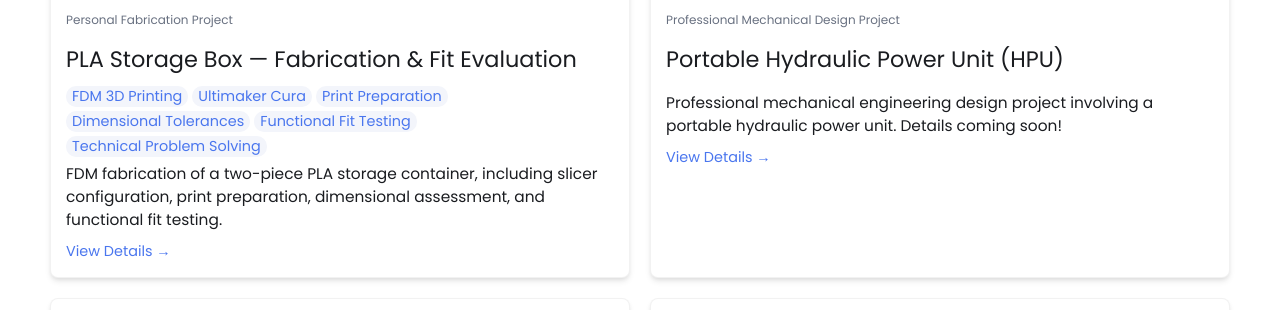
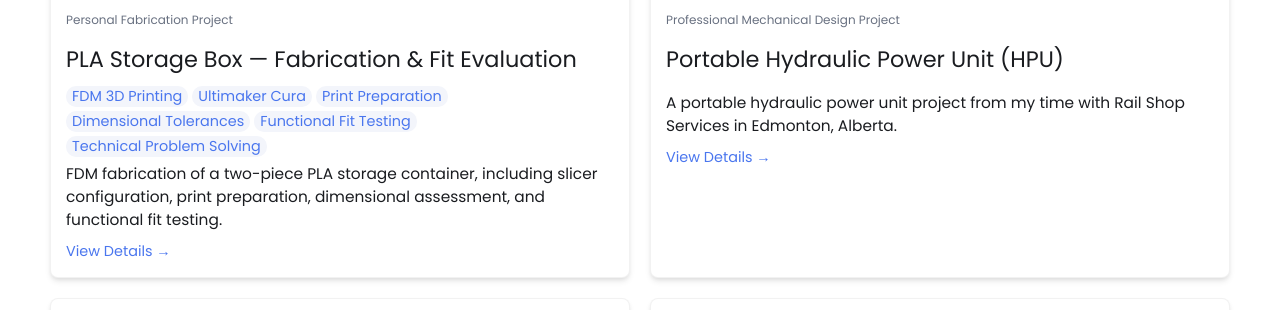
Before and after one commit to SuSpence-89/Eng-portfolio, a Jekyll site: the page built from index.html, in a window 1280 px wide and 900 px high, scrolled down 4824 px, cut to the strip 168-478 px from the top of the window. Built offline with Jekyll 4.4.1, drawn with Linux system fonts in a browser that asks for light colours; part of the change alters nothing that is shown.

Commit message:
Add LRDL background and portable HPU concept image

```diff
--- a/_projects/portable-hydraulic-power-unit.md
+++ b/_projects/portable-hydraulic-power-unit.md
@@ -2,7 +2,7 @@
 layout: post
 permalink: /projects/portable-hydraulic-power-unit/
 title: "Portable Hydraulic Power Unit (HPU)"
-description: "Professional mechanical engineering design project involving a portable hydraulic power unit. Details coming soon!"
+description: "A portable hydraulic power unit project from my time with Rail Shop Services in Edmonton, Alberta."
 main-image: /assets/images/project-under-construction.png.png
 cover_position: center center
 cover_alt: "Engineering project under construction."
@@ -18,10 +18,26 @@ portfolio_categories:
 skills: []
 ---
 
-## Details Coming Soon!
+## About LRDL Engineering and Rail Shop Services
 
-This professional engineering project is currently being prepared for publication.
+LRDL Engineering and Rail Shop Services work together in Edmonton to design, build, and maintain railway facilities and equipment. Their work includes locomotive repair shops, wheel shops, drop tables, sanding systems, and fueling stations.
 
-Additional information and supporting documentation will be added as the project case study is developed.
+## Portable Hydraulic Power Unit
+
+During my time with Rail Shop Services, I worked on a portable hydraulic power unit. The sample design concept below illustrates how the components can fit on a mobile frame. Casters allow the unit to be rolled into position. The lower frame carries the motor and hydraulic reservoir, while the upper deck keeps the pressure gauge, controls, and hose within reach.
+
+<figure>
+  <img
+    src="{{ '/assets/images/portable-hydraulic-power-unit/portable-hpu-sample-concept.png' | relative_url }}"
+    alt="Blue hydraulic power unit on casters with a motor and reservoir below a deck holding a coiled hose, pressure gauge, and controls."
+    loading="lazy">
+  <figcaption>
+    Sample design concept for a cart-mounted hydraulic power unit.
+  </figcaption>
+</figure>
+
+## Project Documentation
+
+Once the project material is cleared for publication, I’ll share what the unit needed to do, my contribution, and the design decisions that shaped the finished layout.
 
 ![Engineering Project Under Construction]({{ '/assets/images/project-under-construction.png.png' | relative_url }})
```
